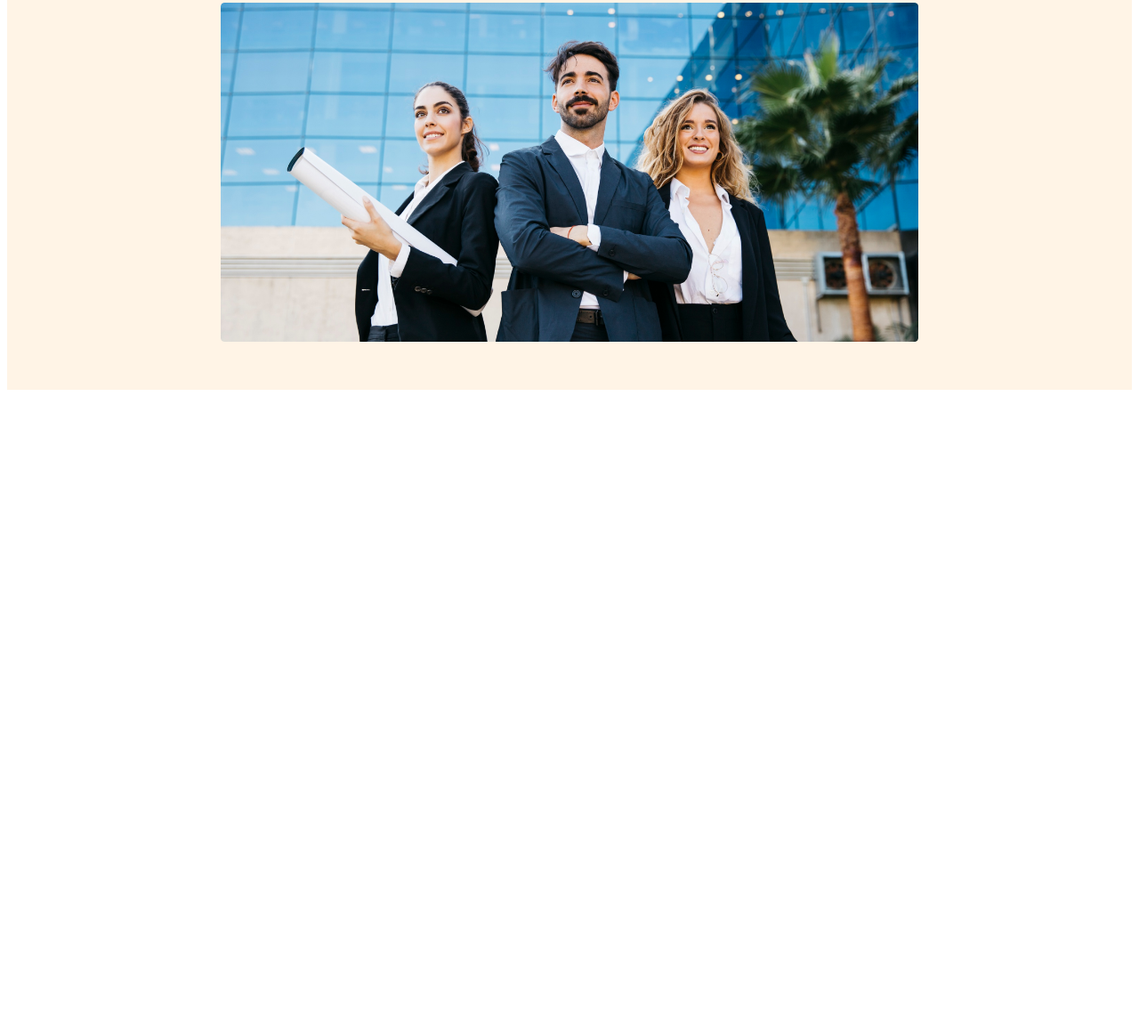
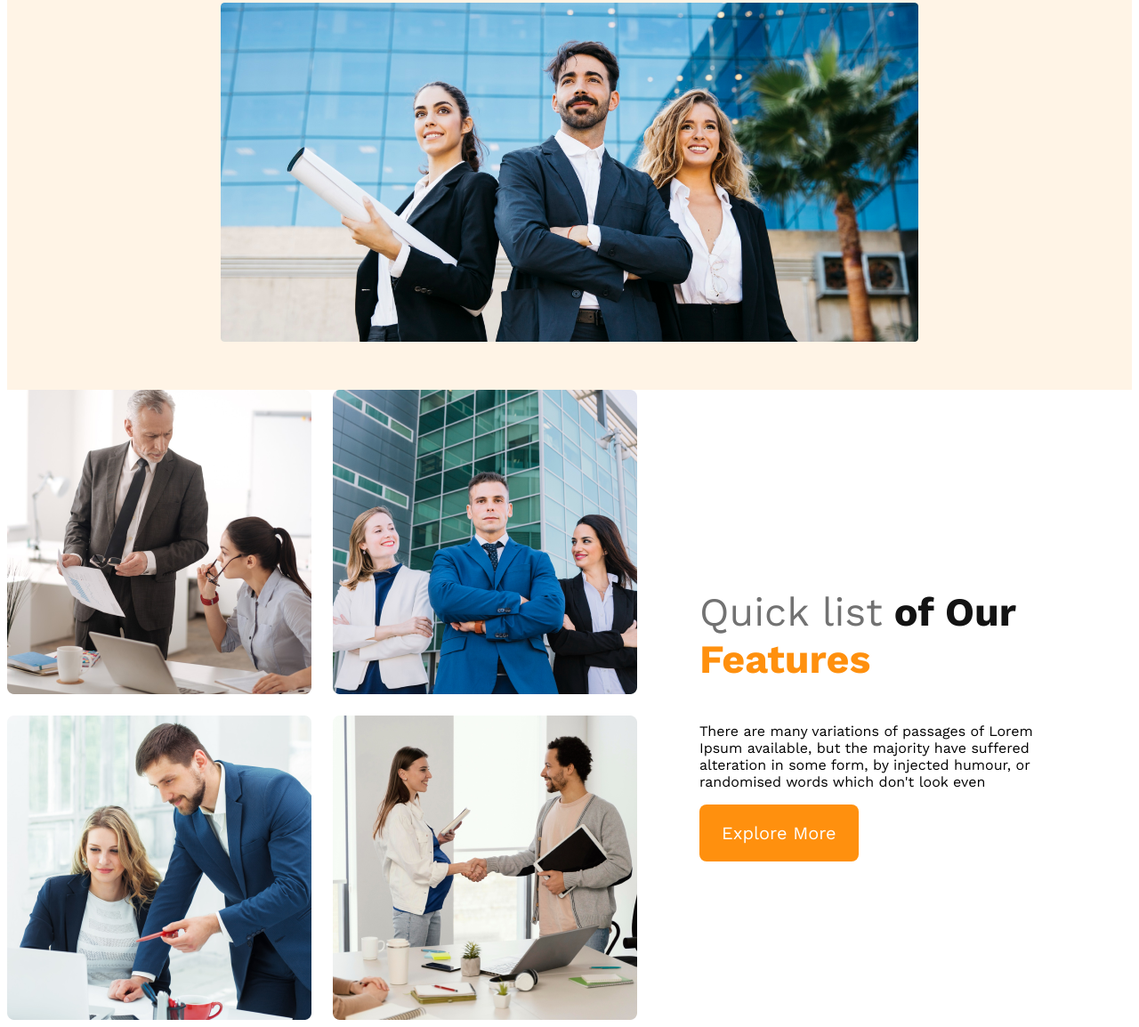
Before and after one commit to NizamUddin07/g3-architeacts, a plain HTML site: page index.html in a window 1280 px wide. Shown: the part 574-1728 px from the top of the page at 89% size. Before the commit the page ends 1020 px from the top, so only its background shows below. Drawn offline with nearby package versions, Linux system fonts and the light colour scheme.

Commit message:
feature content added

```diff
--- a/index.html
+++ b/index.html
@@ -27,7 +27,25 @@
             <img src="assets/images/banner.png" alt="">
         </div>
     </header>
-    <main></main>
+    <main>
+        <section>
+            <div>
+                <div class="teams-container">
+                    <div class="teams-img">
+                        <img src="assets/images/team1.png" alt="">
+                        <img src="assets/images/team2.png" alt="">
+                        <img src="assets/images/team3.png" alt="">
+                        <img src="assets/images/team4.png" alt="">
+                    </div>
+                    <div class="teams-content">
+                        <h3 class="teams-title"><span class="quick">Quick list</span> <span class="bold-text">of Our</span> <span class="feature-text">Features</span></h3>
+                        <p class="teams-description">There are many variations of passages of Lorem Ipsum available, but the majority have suffered alteration in some form, by injected humour, or randomised words which don't look even</p>
+                        <button class="primary-btn"> Explore More</button>
+                    </div>
+                </div>
+            </div>
+        </section>
+    </main>
     <footer></footer>
 </body>
 </html>
--- a/style.css
+++ b/style.css
@@ -68,6 +68,83 @@ nav ul li a{
     margin-top: 20px;
 }
 
+.teams-container{
+  max-width: 1440px;
+  margin: 0px auto;
+  display: flex;
+  align-items: center;
+}
+.teams-img{
+  display: grid;
+  grid-template-columns: repeat(2, 1fr);
+  gap: 1.5rem;
+}
+.teams-content{
+  padding-left: 70px;
+  padding-right: 70px;
+}
+
+.teams-title{
+  font-size: 2.8rem;
+}
+.quick{
+  color: #727272;
+  font-weight: 400;
+}
+.bold-text{
+  font-weight: 700;
+  color: #131313;
+}
+.feature-text{
+  color: #FF900E;
+}
+
+
+
+
+
+
+
+
+
+
+
+
+
+
+
+
+
+
+
+
+
+
+
+
+
+
+
+
+
+
+
+
+
+
+
+
+
+
+
+
+
+
+
+
+
+
+
 /* responsive */
 @media screen and (max-width:576px) {
     header{
@@ -86,3 +163,10 @@ nav ul li a{
     padding: 50px;
    }
 }
+
+@media  screen and (min-width:960px) and (max-width:1200px) {
+  header{
+    padding: 20px;
+  }
+
+}
```
